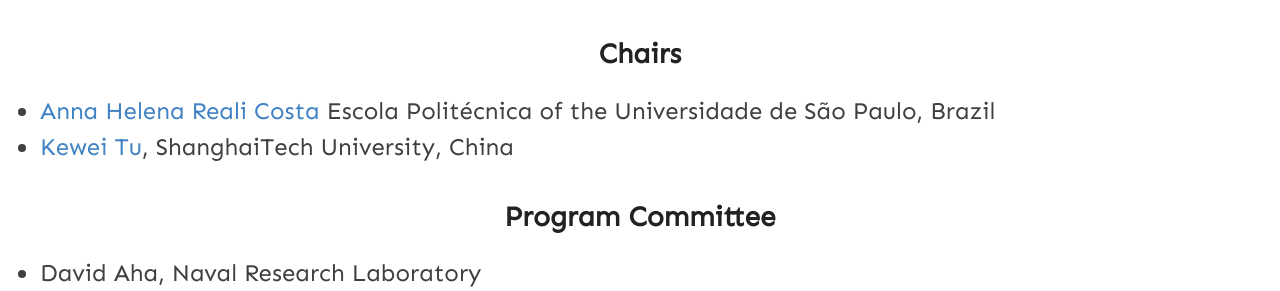
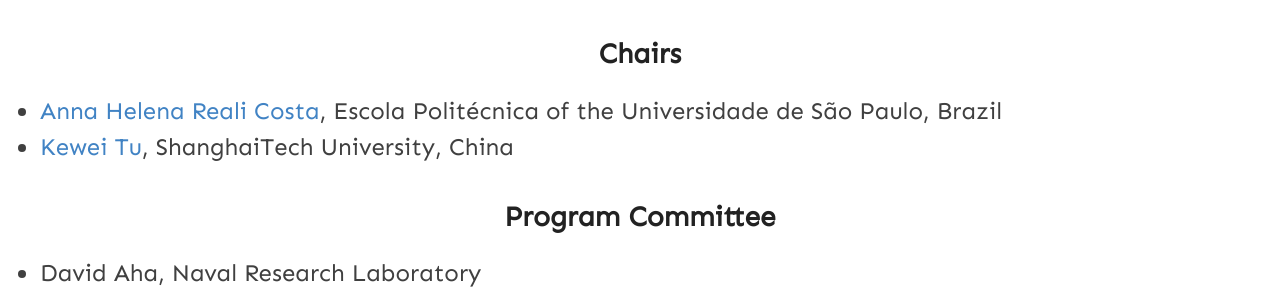
Before and after one commit to yue-ning/dc2025, a Jekyll site: the page built from _pages/about.md, in a window 1280 px wide. Shown: the part 289-580 px from the top of the page. Built offline with Jekyll 4.4.1, drawn with Linux system fonts in a browser that asks for light colours.

```diff
--- a/_pages/about.md
+++ b/_pages/about.md
@@ -7,7 +7,7 @@ permalink: /about/
 The AAAI doctoral consortium is organized by senior members of the AI research community.
 
 ### Chairs
-- [Anna Helena Reali Costa](https://pcs.usp.br/anna/) Escola Politécnica of the Universidade de São Paulo, Brazil
+- [Anna Helena Reali Costa](https://pcs.usp.br/anna/), Escola Politécnica of the Universidade de São Paulo, Brazil
 - [Kewei Tu](http://faculty.sist.shanghaitech.edu.cn/faculty/tukw/), ShanghaiTech University, China
 
 
```
